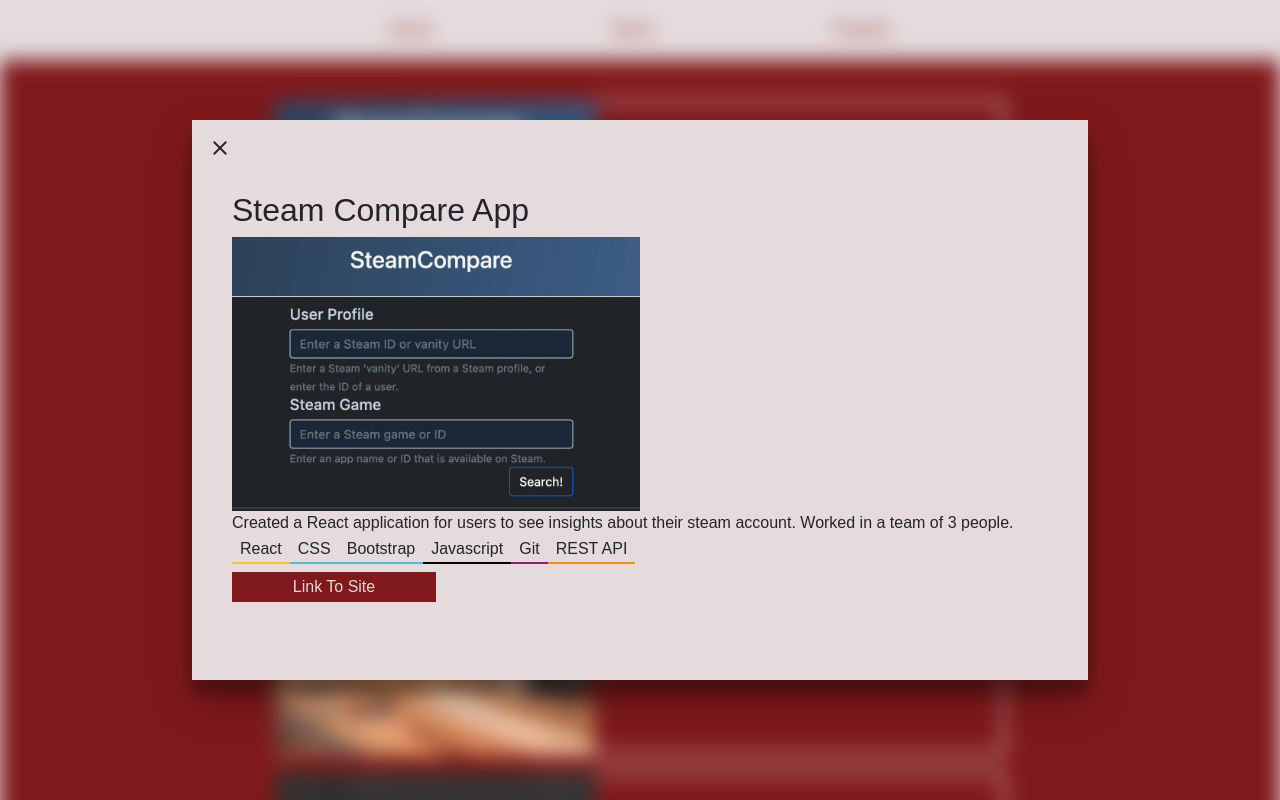
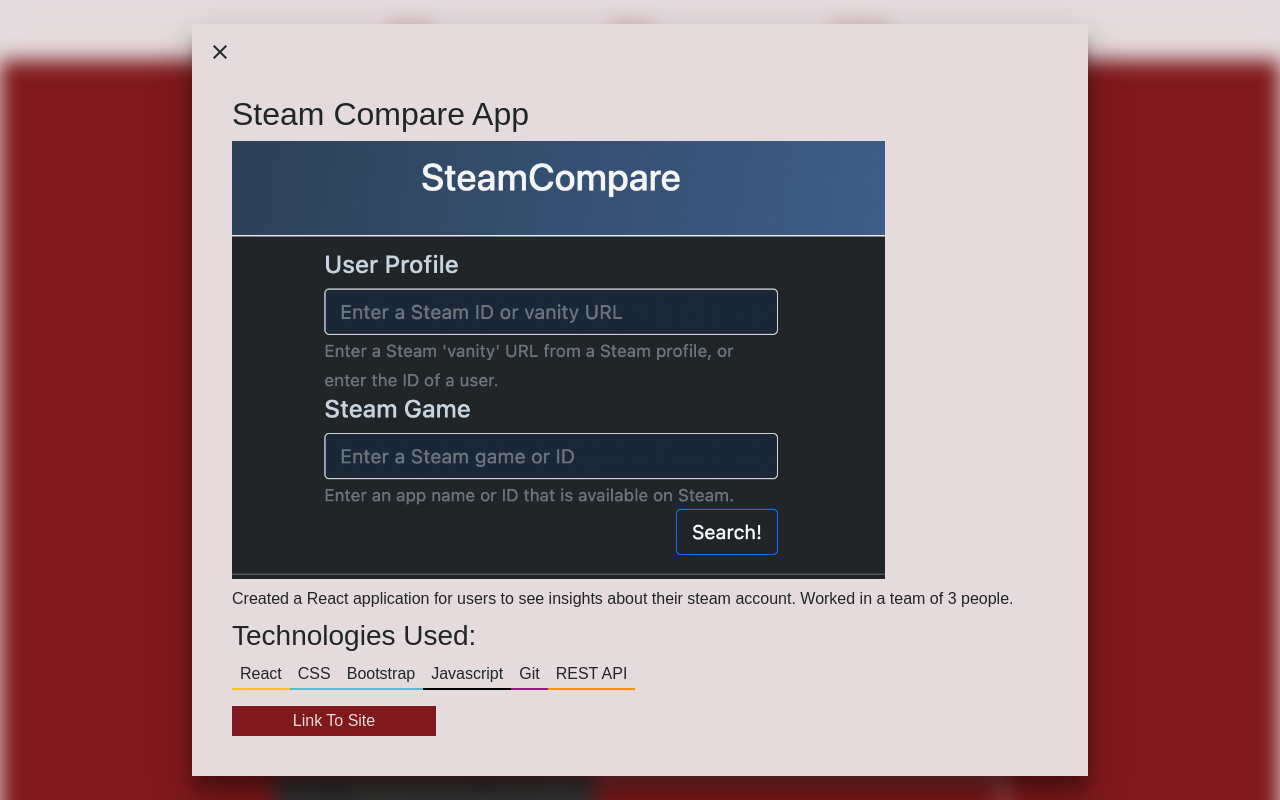
Before and after one commit to Arturo-Bravo/portfolio, an Angular app: page /projects in a window 1280 px wide. Both pictures are taken after a click on the picture 434 px from the left and 260 px from the top of the page. Shown: the top 800 px of the page. Built offline with nearby package versions, Linux system fonts and the light colour scheme.

Commit message:
added labels and removed scrum from technologies in game

```diff
--- a/src/app/components/projects/projects.component.css
+++ b/src/app/components/projects/projects.component.css
@@ -169,8 +169,8 @@
 }
 
 .thumb{
-	height: 50%;
-	width: 50%;
+	width: 80%;
+	object-fit: cover;
 }
 
 .projects{
--- a/src/app/components/projects/projects.component.html
+++ b/src/app/components/projects/projects.component.html
@@ -17,10 +17,13 @@
 				{{theProject.name}}
 			</div>
 			<img [src]="theProject.pic" alt="{{theProject.name}} thumbnail" class="thumb">
-			<div class="">
+			<div class="mt-2">
 				{{theProject.desc}}
 			</div>
-			<div class="skills">
+			<div class="mt-2 h3">
+				Technologies Used:
+			</div>
+			<div class="skills mb-2">
 				<div *ngFor="let tag of theProject.tags" [className]="tag.color" >
 					{{tag.skill}}
 				</div>
--- a/src/app/components/projects/projects.component.ts
+++ b/src/app/components/projects/projects.component.ts
@@ -58,7 +58,6 @@
         {skill: 'C++', color: 'lang'},
         {skill: 'ncurses', color: 'frame'},
         {skill: 'Git', color: 'git'},
-        {skill: 'Scrum', color: 'other'},
       ],
       desc: `Developed a game with 4 other people following a scrum methodology for project management.`
     },
```
